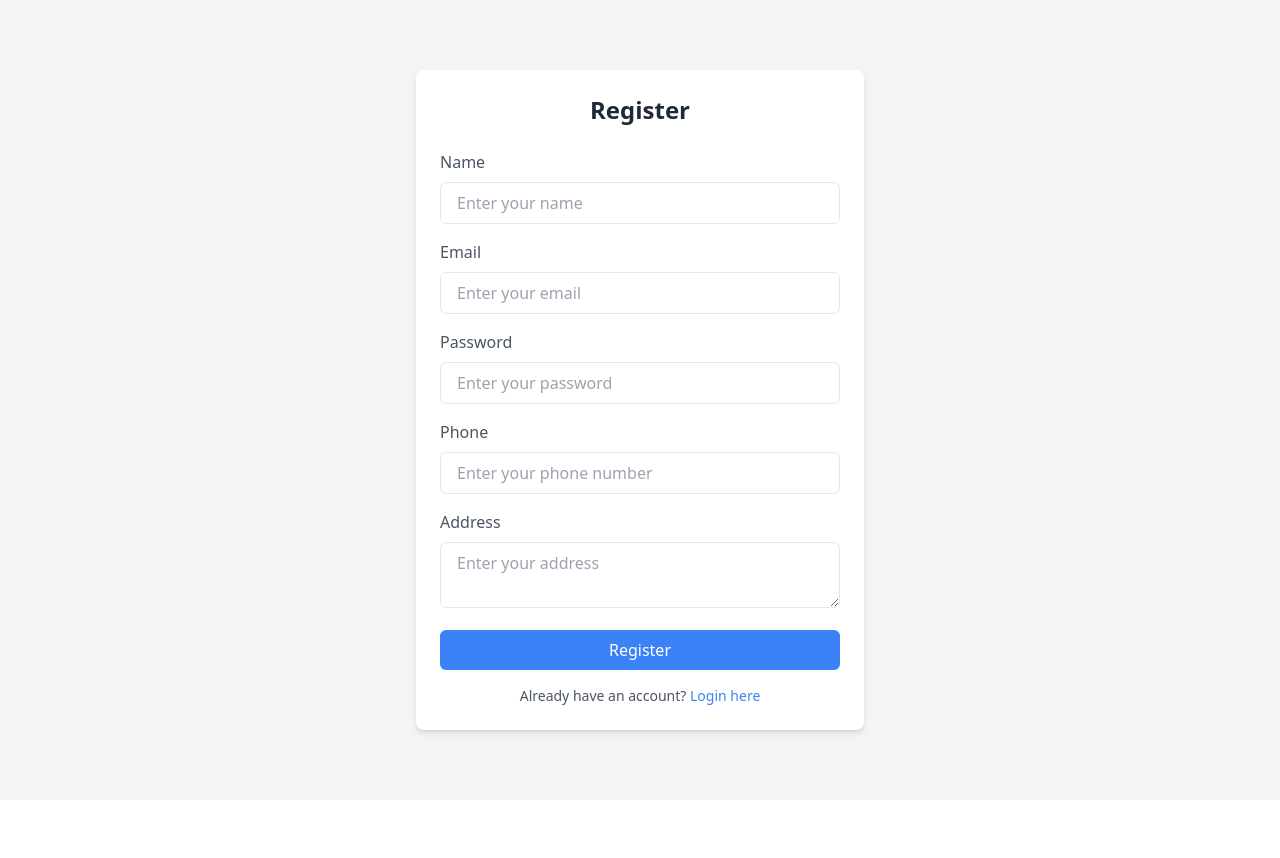
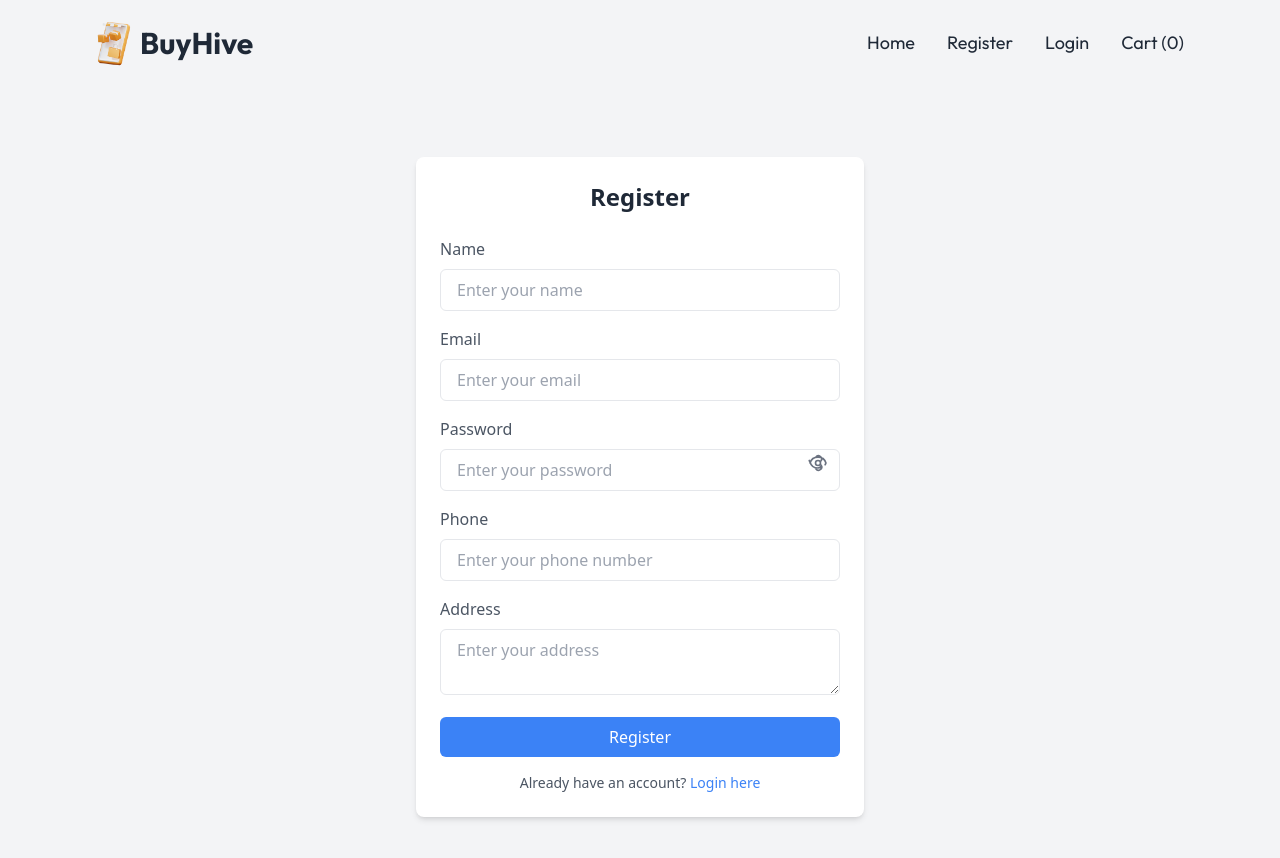
Before and after one commit to AdieDev0/E-commerce-MERN-Stack, a React (Vite) app in the folder frontend/: page /register in a window 1280 px wide. Shown: the top 858 px of the page. Before the commit the page ends 800 px from the top, so only its background shows below. Built offline with nearby package versions, Linux system fonts and the light colour scheme.

Commit message:
register

```diff
--- a/frontend/src/App.jsx
+++ b/frontend/src/App.jsx
@@ -6,6 +6,7 @@ import Contact from "./pages/Contact.jsx";
 import Policy from "./pages/Policy.jsx";
 import Pagenotfound from "./pages/Pagenotfound.jsx";
 import Register from "./pages/auth/Register.jsx";
+import { ToastContainer } from 'react-toastify';
 
 const App = () => {
   return (
--- a/frontend/src/components/Layout.jsx
+++ b/frontend/src/components/Layout.jsx
@@ -1,12 +1,14 @@
 import React from "react";
 import Header from "./Header.jsx";
 import Footer from "./Footer.jsx";
+import { ToastContainer } from "react-toastify";
 
 const Layout = ({ children }) => {
   return (
     <div>
       <Header />
       <main>{children}</main>
+      <ToastContainer />
       <Footer />
     </div>
   );
--- a/frontend/src/pages/auth/Register.jsx
+++ b/frontend/src/pages/auth/Register.jsx
@@ -1,35 +1,64 @@
-import React, { useState } from 'react';
-import { useNavigate } from 'react-router-dom';
+import React, { useState } from "react";
+import { useNavigate } from "react-router-dom";
+import { ToastContainer, toast } from "react-toastify";
+import "react-toastify/dist/ReactToastify.css";
+import Header from "../../components/Header";
 
 const Register = () => {
   const navigate = useNavigate();
   const [formData, setFormData] = useState({
-    name: '',
-    email: '',
-    password: '',
-    phone: '',
-    address: ''
+    name: "",
+    email: "",
+    password: "",
+    phone: "",
+    address: "",
   });
+  const [showPassword, setShowPassword] = useState(false);
 
   const handleChange = (e) => {
     const { name, value } = e.target;
     setFormData({ ...formData, [name]: value });
   };
 
+  const togglePasswordVisibility = () => {
+    setShowPassword(!showPassword);
+  };
+
   const handleSubmit = (e) => {
     e.preventDefault();
-    console.log('Form Data Submitted:', formData);
-    // Add form submission logic here (e.g., API call)
-    navigate('/login'); // Navigate to login after registration
+
+    // Simulate successful registration
+    toast.success("Registration successful! Redirecting to login...", {
+      position: "top-right",
+      autoClose: 3000,
+      hideProgressBar: false,
+      closeOnClick: true,
+      pauseOnHover: true,
+      draggable: true,
+      progress: undefined,
+    });
+
+    // Redirect to login page after 3 seconds
+    setTimeout(() => {
+      navigate("/login");
+    }, 3000);
   };
 
   return (
+    <>
+      <Header />
       <div className="min-h-screen bg-gray-100 flex items-center justify-center">
+        <ToastContainer />
         <div className="w-full max-w-md bg-white rounded-lg shadow-md p-6">
-        <h2 className="text-2xl font-bold text-gray-800 text-center">Register</h2>
+          <h2 className="text-2xl font-bold text-gray-800 text-center">
+            Register
+          </h2>
           <form className="mt-6" onSubmit={handleSubmit}>
+            {/* Name Input */}
             <div className="mb-4">
-            <label htmlFor="name" className="block text-gray-600">Name</label>
+              <label htmlFor="name" className="block text-gray-600">
+                Name
+              </label>
               <input
                 type="text"
                 id="name"
@@ -41,8 +70,12 @@ const Register = () => {
                 placeholder="Enter your name"
               />
             </div>
+
+            {/* Email Input */}
             <div className="mb-4">
-            <label htmlFor="email" className="block text-gray-600">Email</label>
+              <label htmlFor="email" className="block text-gray-600">
+                Email
+              </label>
               <input
                 type="email"
                 id="email"
@@ -54,10 +87,14 @@ const Register = () => {
                 placeholder="Enter your email"
               />
             </div>
-          <div className="mb-4">
-            <label htmlFor="password" className="block text-gray-600">Password</label>
+
+            {/* Password Input with Toggle */}
+            <div className="mb-4 relative">
+              <label htmlFor="password" className="block text-gray-600">
+                Password
+              </label>
               <input
-              type="password"
+                type={showPassword ? "text" : "password"}
                 id="password"
                 name="password"
                 value={formData.password}
@@ -66,9 +103,50 @@ const Register = () => {
                 className="w-full mt-2 px-4 py-2 border rounded-md focus:outline-none focus:ring-2 focus:ring-blue-500"
                 placeholder="Enter your password"
               />
+              <button
+                type="button"
+                onClick={togglePasswordVisibility}
+                className="absolute top-9 right-3 text-gray-500 hover:text-gray-700 focus:outline-none"
+              >
+                {showPassword ? (
+                  <svg
+                    xmlns="http://www.w3.org/2000/svg"
+                    className="h-5 w-5"
+                    fill="none"
+                    viewBox="0 0 24 24"
+                    stroke="currentColor"
+                  >
+                    <path
+                      strokeLinecap="round"
+                      strokeLinejoin="round"
+                      strokeWidth={2}
+                      d="M13.875 18.825a3.375 3.375 0 01-5.75-4.25M9.375 5.175a3.375 3.375 0 015.75 4.25M20.25 20.25a11.25 11.25 0 01-16.5 0M20.25 20.25a11.25 11.25 0 01-16.5 0M3.75 3.75a11.25 11.25 0 0116.5 0"
+                    />
+                  </svg>
+                ) : (
+                  <svg
+                    xmlns="http://www.w3.org/2000/svg"
+                    className="h-5 w-5"
+                    fill="none"
+                    viewBox="0 0 24 24"
+                    stroke="currentColor"
+                  >
+                    <path
+                      strokeLinecap="round"
+                      strokeLinejoin="round"
+                      strokeWidth={2}
+                      d="M15 12a3 3 0 01-3 3 3 3 0 01-3-3 3 3 0 013-3 3 3 0 013 3zM2.458 12C3.732 7.943 7.522 5 12 5c4.478 0 8.268 2.943 9.542 7-.274.716-.603 1.417-.982 2.09M15.364 16.364C14.47 17.26 13.28 18 12 18c-4.478 0-8.268-2.943-9.542-7-.379-.673-.708-1.374-.982-2.09M9.375 5.175A3.375 3.375 0 0115.75 9.425M15.75 14.575A3.375 3.375 0 019.375 18.825"
+                    />
+                  </svg>
+                )}
+              </button>
             </div>
+
+            {/* Phone Input */}
             <div className="mb-4">
-            <label htmlFor="phone" className="block text-gray-600">Phone</label>
+              <label htmlFor="phone" className="block text-gray-600">
+                Phone
+              </label>
               <input
                 type="text"
                 id="phone"
@@ -80,8 +158,12 @@ const Register = () => {
                 placeholder="Enter your phone number"
               />
             </div>
+
+            {/* Address Input */}
             <div className="mb-4">
-            <label htmlFor="address" className="block text-gray-600">Address</label>
+              <label htmlFor="address" className="block text-gray-600">
+                Address
+              </label>
               <textarea
                 id="address"
                 name="address"
@@ -92,6 +174,8 @@ const Register = () => {
                 placeholder="Enter your address"
               />
             </div>
+
+            {/* Submit Button */}
             <button
               type="submit"
               className="w-full bg-blue-500 text-white py-2 px-4 rounded-md hover:bg-blue-600 transition duration-200"
@@ -100,9 +184,9 @@ const Register = () => {
             </button>
           </form>
           <p className="mt-4 text-sm text-gray-600 text-center">
-          Already have an account?{' '}
+            Already have an account?{" "}
             <span
-            onClick={() => navigate('/login')}
+              onClick={() => navigate("/login")}
               className="text-blue-500 cursor-pointer hover:underline"
             >
               Login here
@@ -110,6 +194,7 @@ const Register = () => {
           </p>
         </div>
       </div>
+    </>
   );
 };
 
```
Lines whose indentation alone changed are shown as unchanged.
